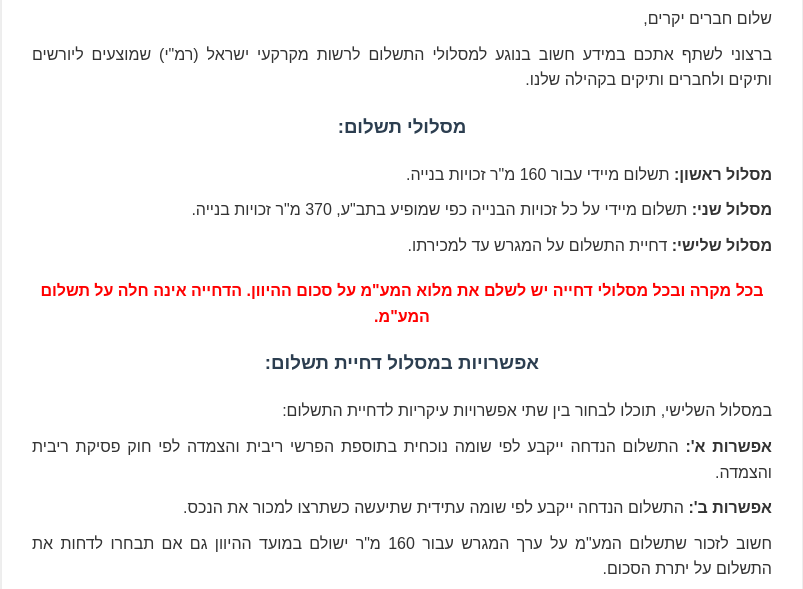
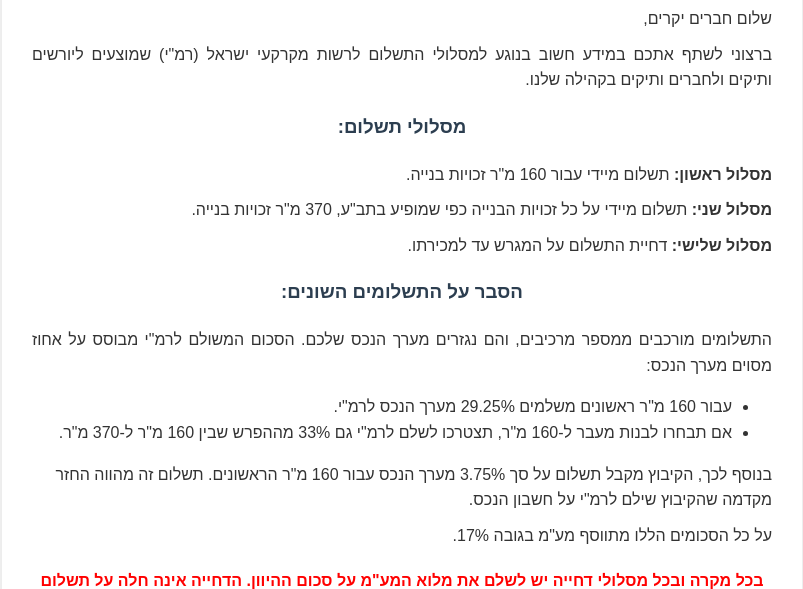
Before and after one commit to lanchi10/avi1, a plain HTML site: page index.html in a window 1280 px wide. Shown: the part 209-798 px from the top of the page, without its empty margins (238-1041 px from the left). Drawn offline with Linux system fonts and the light colour scheme.

Commit message:
Update index.html

```diff
--- a/index.html
+++ b/index.html
@@ -106,9 +106,23 @@
         <p><strong>מסלול ראשון:</strong> תשלום מיידי עבור 160 מ"ר זכויות בנייה.</p>
         <p><strong>מסלול שני:</strong> תשלום מיידי על כל זכויות הבנייה כפי שמופיע בתב"ע, 370 מ"ר זכויות בנייה.</p>
         <p><strong>מסלול שלישי:</strong> דחיית התשלום על המגרש עד למכירתו.</p>
+
+        <h3>הסבר על התשלומים השונים:</h3>
+        <p>
+            התשלומים מורכבים ממספר מרכיבים, והם נגזרים מערך הנכס שלכם. הסכום המשולם לרמ"י מבוסס על אחוז מסוים מערך הנכס:
+            <ul>
+                <li>עבור 160 מ"ר ראשונים משלמים 29.25% מערך הנכס לרמ"י.</li>
+                <li>אם תבחרו לבנות מעבר ל-160 מ"ר, תצטרכו לשלם לרמ"י גם 33% מההפרש שבין 160 מ"ר ל-370 מ"ר.</li>
+            </ul>
+            בנוסף לכך, הקיבוץ מקבל תשלום על סך 3.75% מערך הנכס עבור 160 מ"ר הראשונים. תשלום זה מהווה החזר מקדמה שהקיבוץ שילם לרמ"י על חשבון הנכס.
+        </p>
+        <p>
+            על כל הסכומים הללו מתווסף מע"מ בגובה 17%.
+        </p>
         <p class="important">
             בכל מקרה ובכל מסלולי דחייה יש לשלם את מלוא המע"מ על סכום ההיוון. הדחייה אינה חלה על תשלום המע"מ.
         </p>
+
         <h3>אפשרויות במסלול דחיית תשלום:</h3>
         <p>
             במסלול השלישי, תוכלו לבחור בין שתי אפשרויות עיקריות לדחיית התשלום:
```
